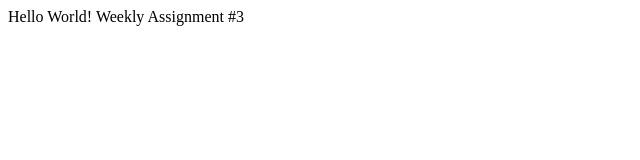
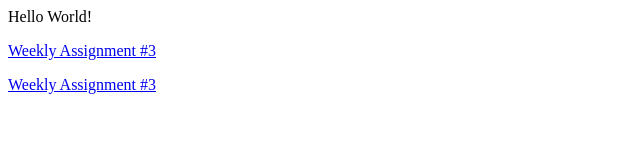
Before and after one commit to alexjtoth/WeeklyAssignment3, a plain HTML site: page index.html in a window 1280 px wide. Shown: the whole page, without its empty margins (0-640 px from the left). Drawn offline with Linux system fonts and the light colour scheme.

Commit message:
Update index.html

```diff
--- a/index.html
+++ b/index.html
@@ -1,3 +1,5 @@
 Hello World!
 
-Weekly Assignment #3
+<p><a href="https://www.reddit.com/r/PrequelMemes/">Weekly Assignment #3 </a></p>
+
+<p><a href="alexjtoth.github.io/wa2.html">Weekly Assignment #3 </a></p>
```
